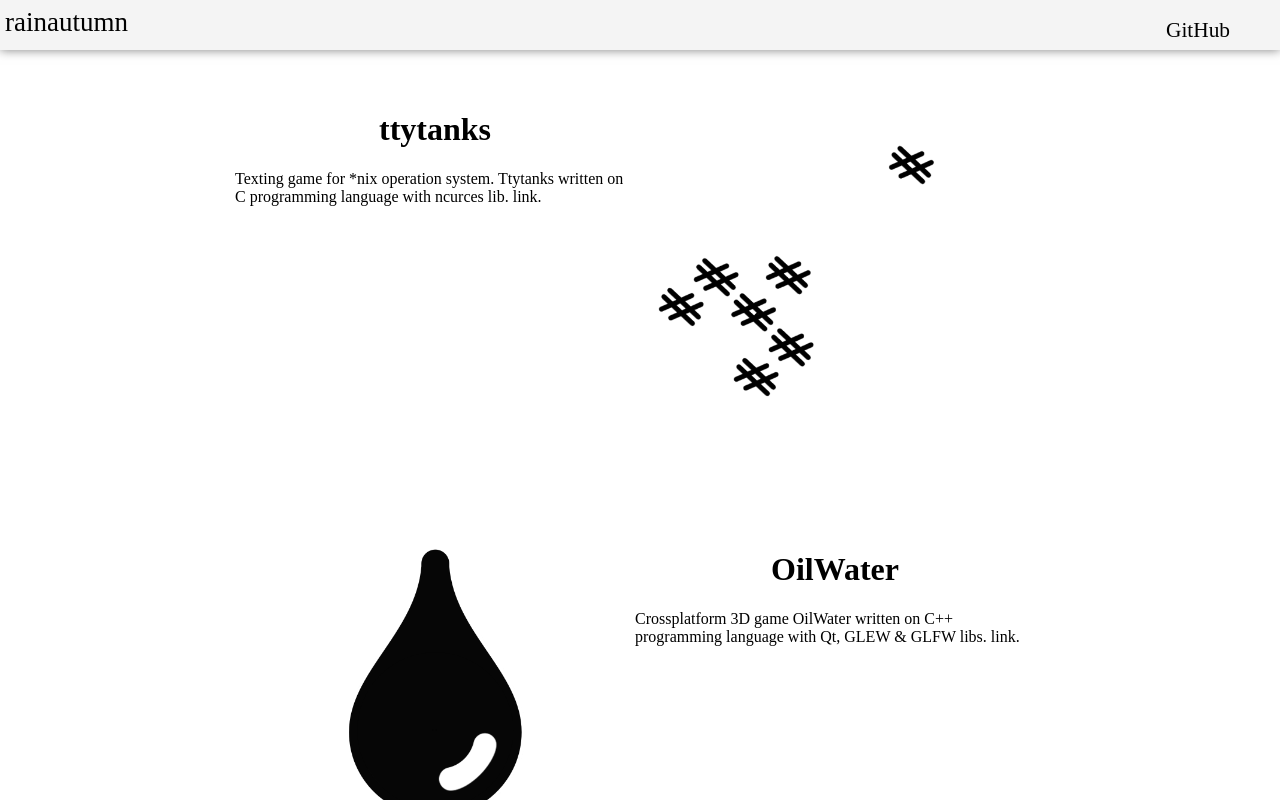
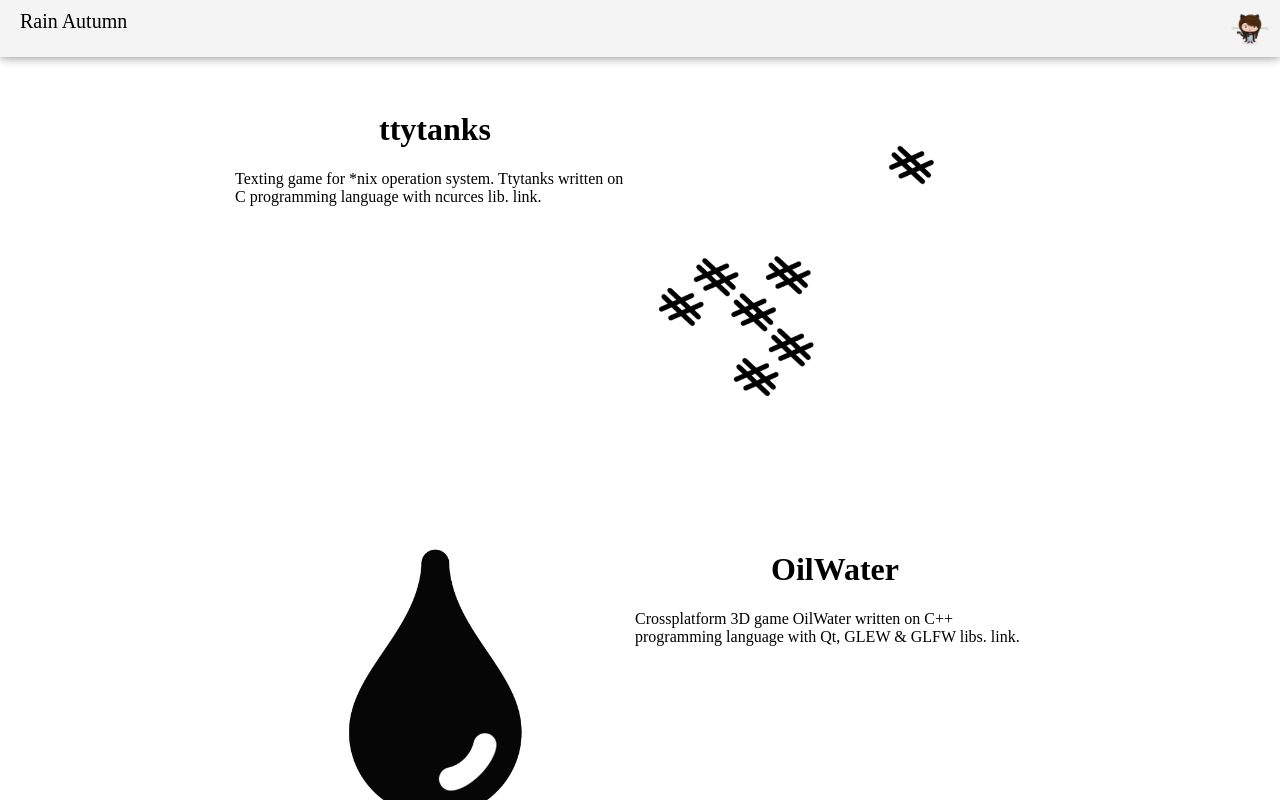
Before and after one commit to rainautumn/rainautumn.github.io, a plain HTML site: page index.html in a window 1280 px wide. Drawn offline with Linux system fonts and the light colour scheme.

```diff
--- a/index.html
+++ b/index.html
@@ -9,9 +9,11 @@
     <body>
 
         <header>
-            <div id="name">rainautumn</div>
+            <div id="name">Rain Autumn</div>
             <nav>
-                <a href="https://github.com/rainautumn">GitHub</a>
+                <a href="https://github.com/rainautumn">
+                    <img width="40" src="github.png">
+                </a>
             </nav>
         </header>
         <content>
--- a/style.css
+++ b/style.css
@@ -6,9 +6,9 @@
 header{
     top: 0;
     position: fixed;
-    padding: 7px 0 7px 0;
+    padding: 0px 0px 7px 0px;
     width: 100%;
-    min-width: 700px;
+    min-width: 400px;
     background-color: rgba(219, 219, 219, 0.31);
     box-shadow: 0 0 10px rgba(0,0,0,0.5);
     z-index: 99;
@@ -27,8 +27,8 @@
 
 nav{
     float: right;
-    margin-top: -20px;
-    margin-right: 50px;
+    margin-top: -23px;
+    margin-right: 10px;
     font-size: 16pt;
 }
 
@@ -98,8 +98,9 @@
 }
 
 #name {
-    margin-left: 5px;
-    font-size: 27;
+    margin-top: 10px;
+    margin-left: 20px;
+    font-size: 20;
 }
 
 .block {
```
Also changed, not shown: github.png (added).
